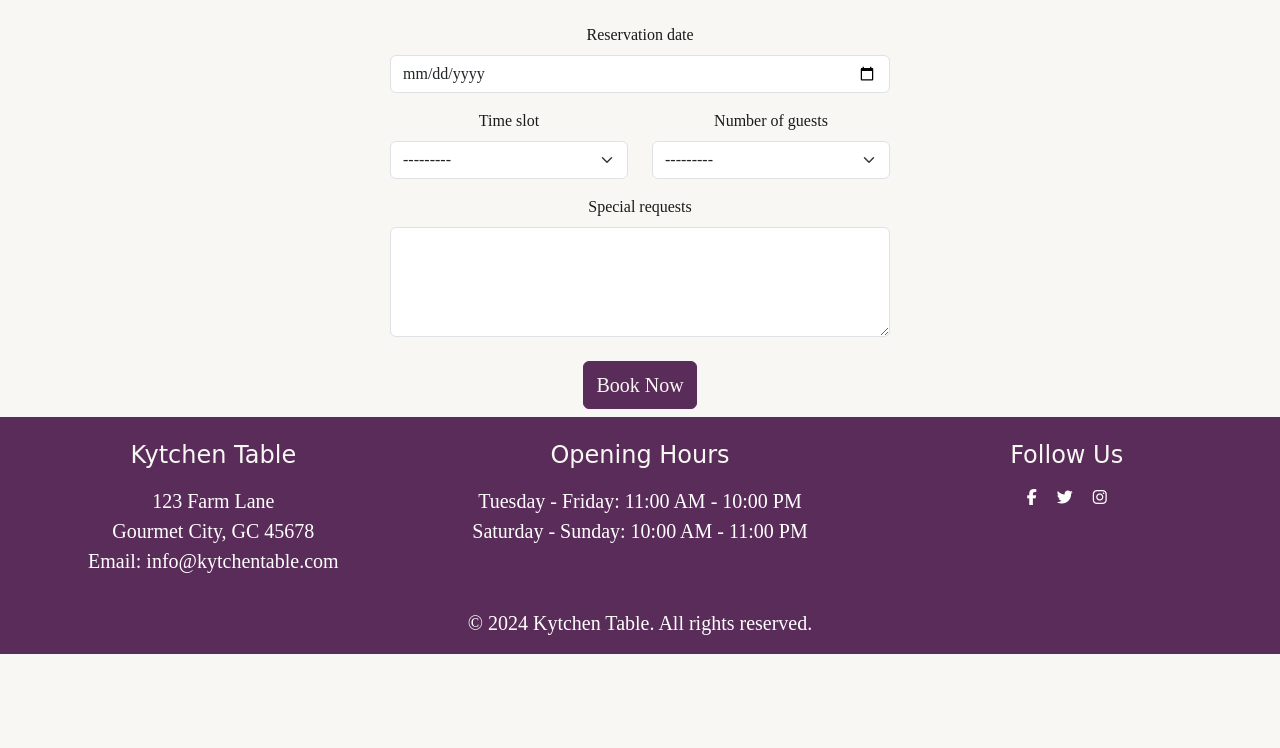
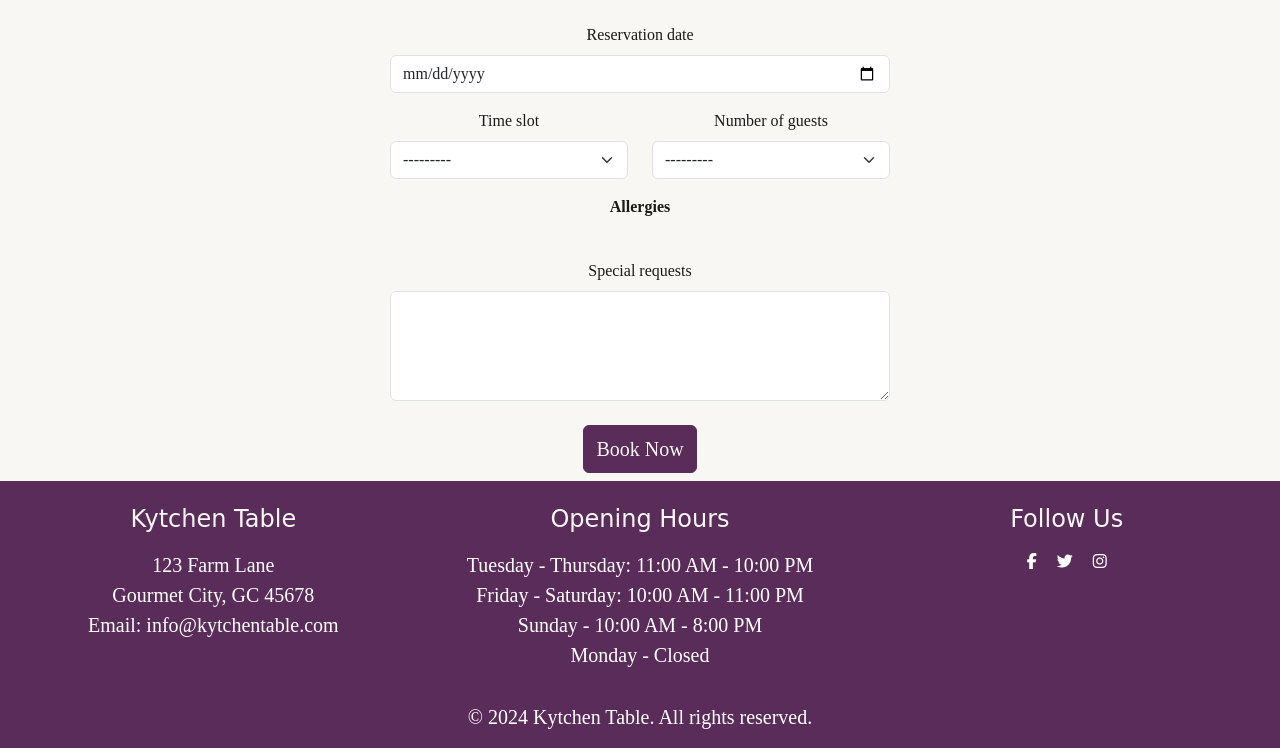
Before and after one commit to foster95/kytchentable, a Django app: page /reserve/ in a window 1280 px wide. Shown: the part 255-1003 px from the top of the page. Before the commit the page ends 909 px from the top, so only its background shows below. Run offline with Django 4.2, Linux system fonts and the light colour scheme; data that the repository does not hold is empty; some libraries are stand-ins or nearby versions; some web fonts are replaced.

Commit message:
update booking model to include allergens and include in booking form

```diff
--- a/home/templates/home/index.html
+++ b/home/templates/home/index.html
@@ -19,7 +19,7 @@
         <div class="col text-center">
             <h2>Come Home to the Table</h2>
             <div class="text-center"><p>At Kytchen Table, we believe the kitchen table is the heart of every
-                home—a place where everyone is truly welcome to gather, share, and belong.
+                home, a place where everyone is truly welcome to gather, share, and belong.
                 We invite you to experience our deep connection to the land and the local community.</p>
 
                 <p>Our menu is a celebration of honest, nourishing flavours, built entirely on farm-to-table
--- a/reserve/forms.py
+++ b/reserve/forms.py
@@ -1,13 +1,21 @@
 from django import forms
 from .models import Reservation
+from menu.models import Allergen
 
 class ReservationForm(forms.ModelForm):
+    allergies = forms.ModelMultipleChoiceField(
+        queryset=Allergen.objects.all(),
+        required=False,
+        widget=forms.CheckboxSelectMultiple()
+    )
+
     class Meta:
         model = Reservation
-        fields = ['reservation_date', 'time_slot', 'number_of_guests', 'special_requests']
+        fields = ['reservation_date', 'time_slot', 'number_of_guests', 'allergies', 'special_requests']
         widgets = {
             'reservation_date': forms.DateInput(attrs={'type': 'date'}),
             'time_slot': forms.Select(choices=Reservation.TIME_SLOTS),
             'number_of_guests': forms.Select(choices=Reservation.NO_GUESTS),
+            'allergies': forms.CheckboxSelectMultiple(),
             'special_requests': forms.Textarea(attrs={'rows': 4}),
         }
--- a/reserve/models.py
+++ b/reserve/models.py
@@ -1,8 +1,19 @@
 from django.db import models
 from django.contrib.auth.models import User
 from django.utils import timezone
+from menu.models import Allergen
 
 # Create your models here.
+
+OPENING_HOURS = {
+        'Tuesday': ('11:00 AM', '10:00 PM'),
+        'Wednesday': ('11:00 AM', '10:00 PM'),
+        'Thursday': ('11:00 AM', '10:00 PM'),
+        'Friday': ('10:00 AM', '11:00 AM'),
+        'Saturday': ('10:00 AM', '11:00 AM'),
+        'Sunday': ('10:00 AM', '8:00 PM'),
+        'Monday' : None,
+    }
 
 """
 
@@ -15,6 +26,10 @@ class Reservation(models.Model):
     NO_GUESTS = [(i, str(i)) for i in range(1, 7)]  # Options for number of guests from 1 to 7
 
     TIME_SLOTS = [
+        ('10:00 AM', '10:00 AM'),
+        ('10:15 AM', '10:15 AM'),
+        ('10:30 AM', '10:30 AM'),
+        ('10:45 AM', '10:45 AM'),
         ('11:00 AM', '11:00 AM'),
         ('11:15 AM', '11:15 AM'),
         ('11:30 AM', '11:30 AM'),
@@ -71,6 +86,7 @@ class Reservation(models.Model):
     reservation_date = models.DateField()
     time_slot = models.CharField(max_length=10, choices=TIME_SLOTS)
     number_of_guests = models.PositiveIntegerField(choices=NO_GUESTS)
+    allergies = models.ManyToManyField(Allergen, blank=True)
     special_requests = models.TextField(blank=True, null=True)
     created_at = models.DateTimeField(default=timezone.now)
 
--- a/reserve/templates/reserve/reserve.html
+++ b/reserve/templates/reserve/reserve.html
@@ -26,7 +26,42 @@
                 </div>
             </div>
 
-            <div class="mb-3">
+
+            <div class="mb-4 text-center">
+                <label class="form-label fw-bold mb-3 d-block"><div>Allergies</div></label>
+
+                <div class="container" style="max-width: 500px;">
+                    <div class="row row-cols-2">
+                        {% for allergy in form.allergies.field.queryset %}
+                        <div class="col text-start mb-2 allergies-list">
+                            {% with id="id_allergy_"|add:allergy.id|stringformat:"s" %}
+                            <div class="form-check">
+                                <input
+                                type="checkbox"
+                                class="form-check-input"
+                                id="{{ id }}"
+                                name="allergies"
+                                value="{{ allergy.id }}"
+
+                                {% if form.data.allergies and allergy.id|stringformat:"s" in form.data.allergies %}
+                                checked
+                                {% elif form.initial.allergies and allergy.id in form.initial.allergies.all %}
+                                checked
+                                {% endif %}>
+
+                                <label class="form-check-label" for="{{ id }}">
+                                    {{ allergy.name }}
+                                </label>
+                            </div>
+                            {% endwith %}
+                        </div>
+                        {% endfor %}
+                    </div>
+                </div>
+            </div>
+
+
+            <div class="mb-3 mt-3">
                 <label for="id_special_requests" class="form-label">Special requests</label>
                 {{ form.special_requests| add_class:"form-control" }}
             </div>
--- a/static/css/style.css
+++ b/static/css/style.css
@@ -176,6 +176,11 @@ h3 {
     color: var(--tertiary-color);
 }
 
+/* Reservation Form Styling */
+.allergies-list {
+    padding-left: 4rem;
+}
+
 
 /* Media Queries for Responsiveness */
 
--- a/templates/base.html
+++ b/templates/base.html
@@ -96,8 +96,10 @@
 
             <div class="col-md-4 mb-3">
                 <h3 class="footer-details mb-3">Opening Hours</h5>
-                <p>Tuesday - Friday: 11:00 AM - 10:00 PM
-                    <br>Saturday - Sunday: 10:00 AM - 11:00 PM</p>
+                <p>Tuesday - Thursday: 11:00 AM - 10:00 PM
+                    <br>Friday - Saturday: 10:00 AM - 11:00 PM
+                    <br>Sunday - 10:00 AM - 8:00 PM
+                    <br>Monday - Closed</p>
             </div>
 
             <div class="col-md-4 mb-3">
```
Also changed, not shown: reserve/admin.py (+10 -1 lines), reserve/migrations/0003_reservation_allergen_alter_reservation_time_slot.py (added), reserve/migrations/0004_rename_allergen_reservation_allergies.py (added).
